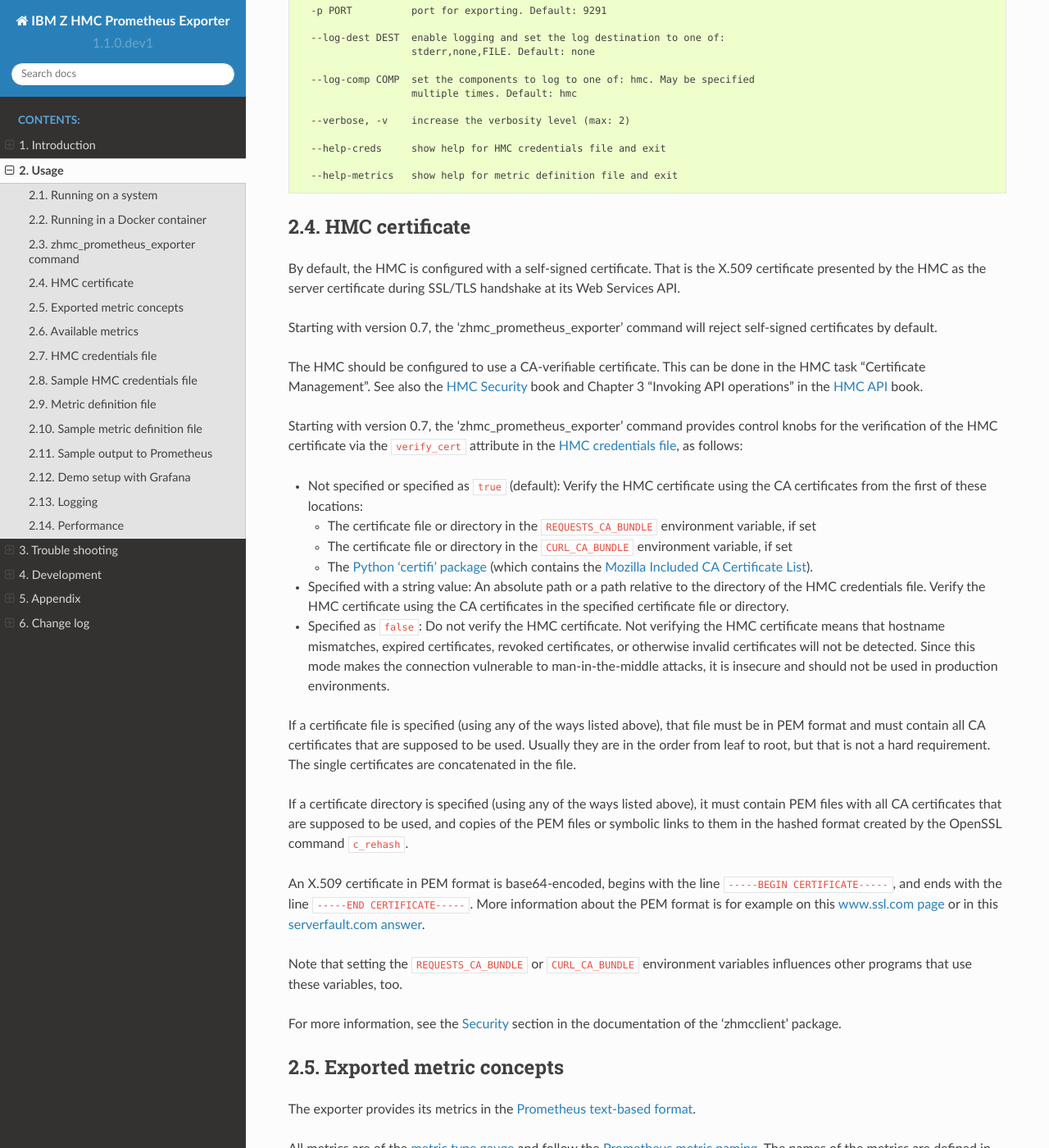
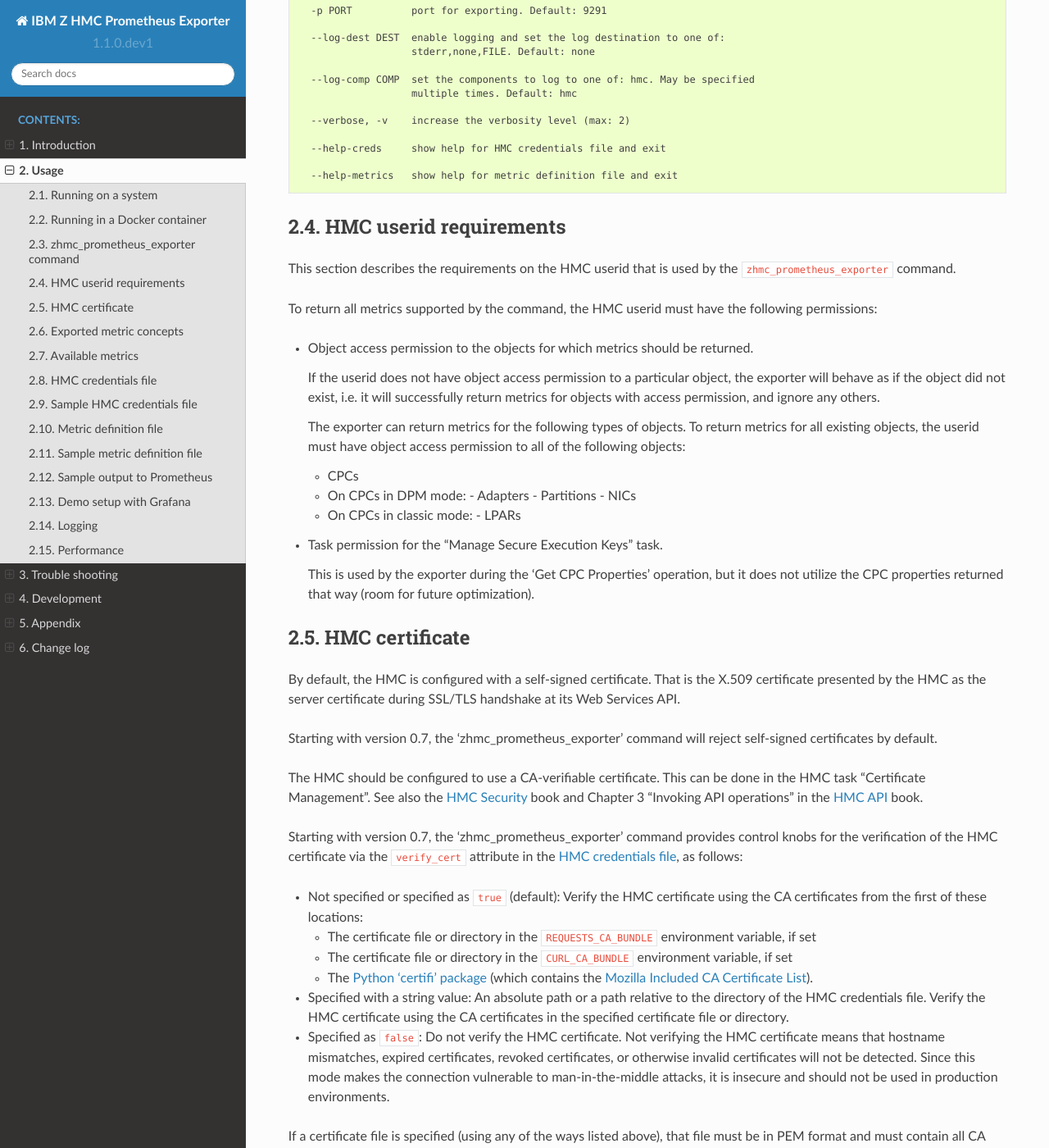
Before and after one commit to zhmcclient/zhmc-prometheus-exporter, a Sphinx documentation site: the page built from docs/usage.rst, in a window 1280 px wide and 1400 px high, scrolled down 1344 px. Shown: the whole window at 82% size. Built offline with Sphinx 7.4.7 and the Read the Docs theme 2.0.0, drawn with Linux system fonts in a browser that asks for light colours; some of the changed text lies outside the part shown.

Commit message:
Documented the authorization requirements for the HMC userid
Signed-off-by: Andreas Maier <maiera@de.ibm.com>

```diff
--- a/docs/changes.rst
+++ b/docs/changes.rst
@@ -50,6 +50,9 @@
 
 * Support for Python 3.10: Added Python 3.10 in GitHub Actions tests, and in
   package metadata.
+
+* Docs: Documented the authorization requirements for the HMC userid.
+  (issue #179)
 
 **Cleanup:**
 
--- a/docs/usage.rst
+++ b/docs/usage.rst
@@ -98,6 +98,41 @@
       --help-creds     show help for HMC credentials file and exit
 
       --help-metrics   show help for metric definition file and exit
+
+
+HMC userid requirements
+-----------------------
+
+This section describes the requirements on the HMC userid that is used by
+the ``zhmc_prometheus_exporter`` command.
+
+To return all metrics supported by the command, the HMC userid must have the
+following permissions:
+
+* Object access permission to the objects for which metrics should be returned.
+
+  If the userid does not have object access permission to a particular object,
+  the exporter will behave as if the object did not exist, i.e. it will
+  successfully return metrics for objects with access permission, and ignore
+  any others.
+
+  The exporter can return metrics for the following types of objects. To
+  return metrics for all existing objects, the userid must have object access
+  permission to all of the following objects:
+
+  - CPCs
+  - On CPCs in DPM mode:
+    - Adapters
+    - Partitions
+    - NICs
+  - On CPCs in classic mode:
+    - LPARs
+
+* Task permission for the "Manage Secure Execution Keys" task.
+
+  This is used by the exporter during the 'Get CPC Properties' operation, but
+  it does not utilize the CPC properties returned that way (room for future
+  optimization).
 
 
 HMC certificate
```
